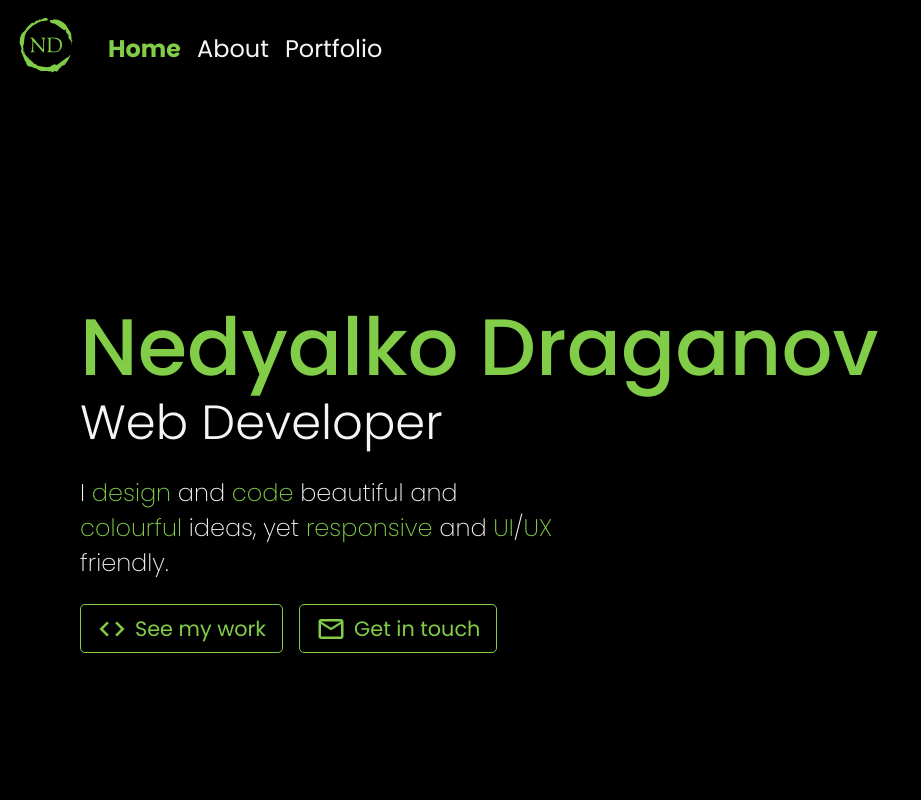
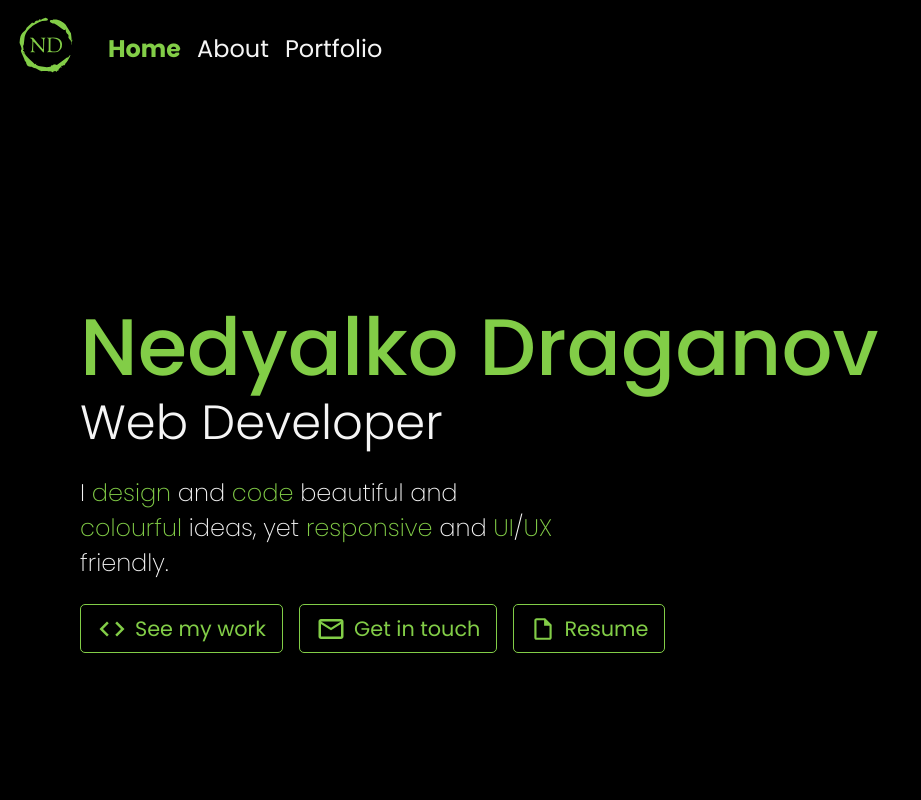
Before and after one commit to NDraganov/nedyalko-draganov, a Next.js app: page / in a window 1280 px wide. Shown: the top 800 px of the page, without its empty margins (0-921 px from the left). Built offline with nearby package versions, Linux system fonts and the light colour scheme.

Commit message:
Add resume file and button

```diff
--- a/components/home-page/home-links.jsx
+++ b/components/home-page/home-links.jsx
@@ -1,6 +1,10 @@
 import { Fragment } from "react";
 import Link from "next/link";
-import { Code, MailOutline } from "@mui/icons-material";
+import {
+  Code,
+  MailOutline,
+  InsertDriveFileOutlined,
+} from "@mui/icons-material";
 
 import classes from "./home-links.module.css";
 
@@ -18,6 +22,11 @@ const HomeLinks = () => {
             <MailOutline sx={{ fontSize: 30 }} /> Get in touch
           </Link>
         </div>
+        <div>
+          <Link href="/images/resume.pdf" target="_blank" title="Resume">
+            <InsertDriveFileOutlined sx={{ fontSize: 26 }} /> Resume
+          </Link>
+        </div>
       </div>
     </Fragment>
   );
```
Also changed, not shown: 1 other file (tests, documents, lock files or other folders).
